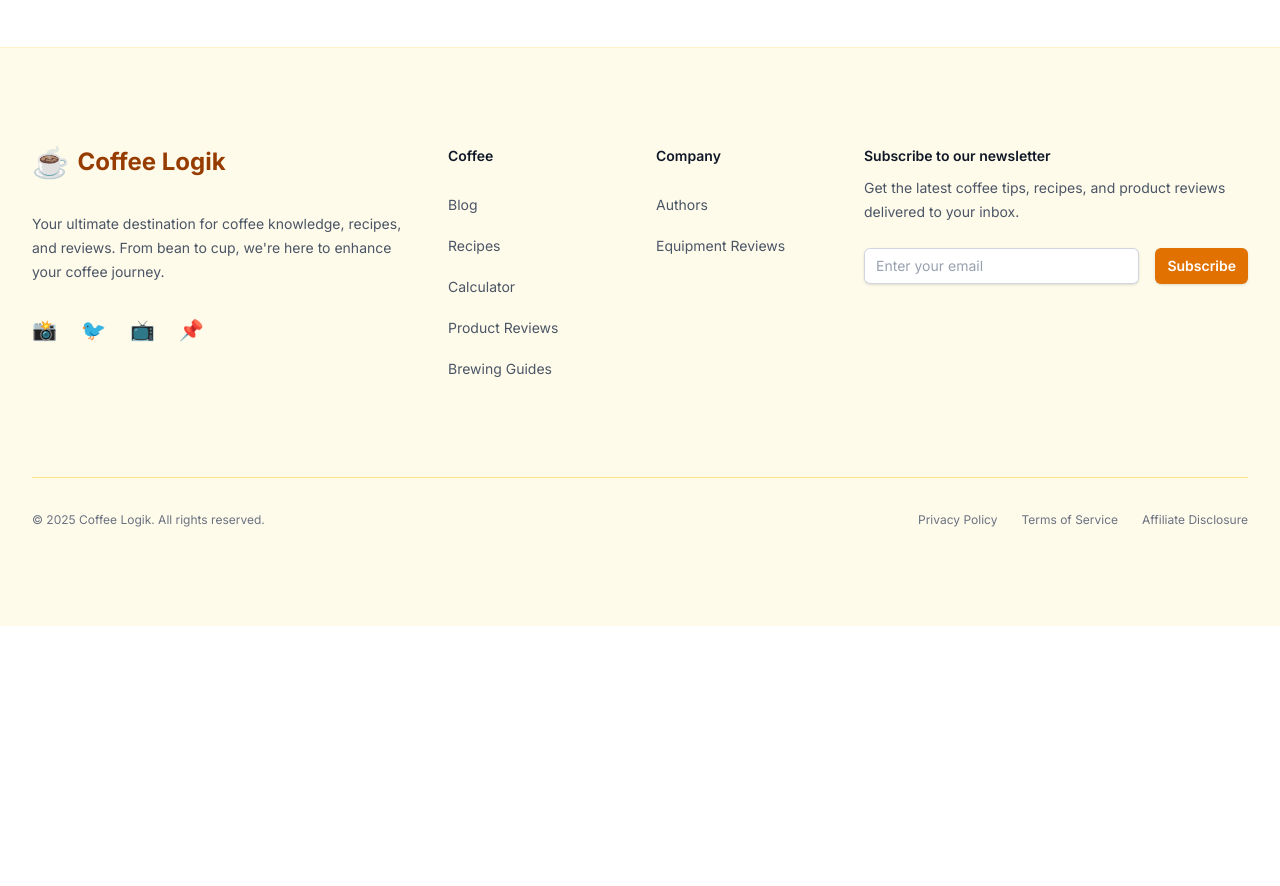
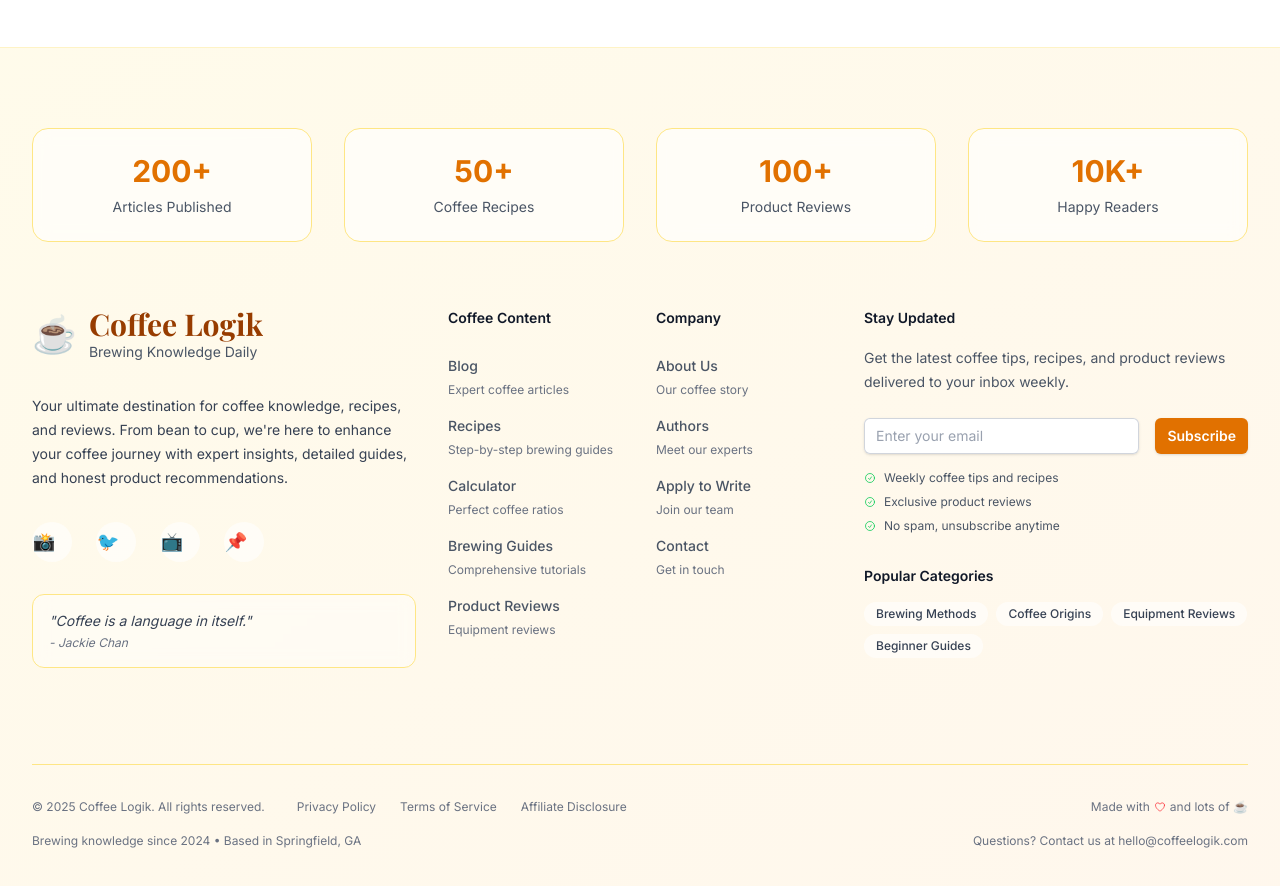
Before and after one commit to Ashley4734/coffeelogik-fullstack, a Next.js app in the folder frontend/: page /search in a window 1280 px wide. Shown: the part 840-1726 px from the top of the page. Before the commit the page ends 1466 px from the top, so only its background shows below. Built offline with nearby package versions, Linux system fonts and the light colour scheme; no server answers; a web font is replaced by a local one.

Commit message:
Update Footer.tsx

```diff
--- a/frontend/src/components/layout/Footer.tsx
+++ b/frontend/src/components/layout/Footer.tsx
@@ -1,81 +1,199 @@
+// frontend/src/components/layout/Footer.tsx
+'use client';
+
+import { useState } from 'react';
 import Link from 'next/link';
+import {
+  EnvelopeIcon,
+  CheckCircleIcon,
+  ArrowTopRightOnSquareIcon,
+  HeartIcon
+} from '@heroicons/react/24/outline';
 
 const footerNavigation = {
   coffee: [
-    { name: 'Blog', href: '/blog' },
-    { name: 'Recipes', href: '/recipes' },
-    { name: 'Calculator', href: '/calculator' }, // Add this line
-    { name: 'Product Reviews', href: '/products' },
-    { name: 'Brewing Guides', href: '/brewing-guides' },
+    { name: 'Blog', href: '/blog', description: 'Expert coffee articles' },
+    { name: 'Recipes', href: '/recipes', description: 'Step-by-step brewing guides' },
+    { name: 'Calculator', href: '/calculator', description: 'Perfect coffee ratios' },
+    { name: 'Brewing Guides', href: '/brewing-guides', description: 'Comprehensive tutorials' },
+    { name: 'Product Reviews', href: '/products', description: 'Equipment reviews' },
   ],
   company: [
-    { name: 'Authors', href: '/authors' },
-    { name: 'Equipment Reviews', href: '/products' },
+    { name: 'About Us', href: '/about', description: 'Our coffee story' },
+    { name: 'Authors', href: '/authors', description: 'Meet our experts' },
+    { name: 'Apply to Write', href: '/apply-to-write', description: 'Join our team' },
+    { name: 'Contact', href: '/contact', description: 'Get in touch' },
+  ],
+  categories: [
+    { name: 'Brewing Methods', href: '/blog/category/brewing-methods' },
+    { name: 'Coffee Origins', href: '/blog/category/coffee-origins' },
+    { name: 'Equipment Reviews', href: '/blog/category/equipment-reviews' },
+    { name: 'Beginner Guides', href: '/blog/category/beginner-guides' },
+  ],
+  legal: [
+    { name: 'Privacy Policy', href: '/privacy' },
+    { name: 'Terms of Service', href: '/terms' },
+    { name: 'Affiliate Disclosure', href: '/affiliate-disclosure' },
   ],
   social: [
-    { name: 'Instagram', href: '#', icon: '📸' },
-    { name: 'Twitter', href: '#', icon: '🐦' },
-    { name: 'YouTube', href: '#', icon: '📺' },
-    { name: 'Pinterest', href: '#', icon: '📌' },
+    {
+      name: 'Instagram',
+      href: 'https://instagram.com/coffeelogik',
+      icon: '📸',
+      external: true
+    },
+    {
+      name: 'Twitter',
+      href: 'https://twitter.com/coffeelogik',
+      icon: '🐦',
+      external: true
+    },
+    {
+      name: 'YouTube',
+      href: 'https://youtube.com/@coffeelogik',
+      icon: '📺',
+      external: true
+    },
+    {
+      name: 'Pinterest',
+      href: 'https://pinterest.com/coffeelogik',
+      icon: '📌',
+      external: true
+    },
   ],
 };
 
+const quickStats = [
+  { label: 'Articles Published', value: '200+' },
+  { label: 'Coffee Recipes', value: '50+' },
+  { label: 'Product Reviews', value: '100+' },
+  { label: 'Happy Readers', value: '10K+' },
+];
+
 export default function Footer() {
+  const [email, setEmail] = useState('');
+  const [isSubscribed, setIsSubscribed] = useState(false);
+  const [isSubmitting, setIsSubmitting] = useState(false);
+
+  const handleNewsletterSubmit = async (e: React.FormEvent) => {
+    e.preventDefault();
+    if (!email || !email.includes('@')) return;
+
+    setIsSubmitting(true);
+
+    try {
+      // Simulate newsletter signup
+      await new Promise(resolve => setTimeout(resolve, 1000));
+
+      // Create mailto link as fallback
+      const subject = encodeURIComponent('Newsletter Subscription - Coffee Logik');
+      const body = encodeURIComponent(`Please add ${email} to the Coffee Logik newsletter.`);
+      window.location.href = `mailto:newsletter@coffeelogik.com?subject=${subject}&body=${body}`;
+
+      setIsSubscribed(true);
+      setEmail('');
+    } catch (error) {
+      console.error('Newsletter signup error:', error);
+    } finally {
+      setIsSubmitting(false);
+    }
+  };
+
   return (
-    <footer className="bg-amber-50 border-t border-amber-100">
-      <div className="mx-auto max-w-7xl px-6 py-16 sm:py-24 lg:px-8">
+    <footer className="bg-gradient-to-br from-amber-50 to-orange-50 border-t border-amber-100">
+      <div className="mx-auto max-w-7xl px-6 py-16 sm:py-20 lg:px-8">
+        {/* Quick Stats */}
+        <div className="mb-16">
+          <div className="grid grid-cols-2 md:grid-cols-4 gap-8 text-center">
+            {quickStats.map((stat) => (
+              <div key={stat.label} className="bg-white/60 backdrop-blur-sm rounded-2xl p-6 border border-amber-200">
+                <div className="text-2xl md:text-3xl font-bold text-amber-600 mb-2">{stat.value}</div>
+                <div className="text-sm text-gray-600">{stat.label}</div>
+              </div>
+            ))}
+          </div>
+        </div>
+
         <div className="xl:grid xl:grid-cols-3 xl:gap-8">
+          {/* Brand Section */}
           <div className="space-y-8">
-            <div className="flex items-center space-x-2">
-              <span className="text-3xl">☕</span>
-              <span className="text-2xl font-bold text-amber-800">Coffee Logik</span>
+            <div className="flex items-center space-x-3">
+              <span className="text-4xl">☕</span>
+              <div>
+                <span className="text-3xl font-bold text-amber-800 font-playfair">Coffee Logik</span>
+                <div className="text-sm text-gray-600">Brewing Knowledge Daily</div>
               </div>
-            <p className="text-sm leading-6 text-gray-600">
+            </div>
+
+            <p className="text-sm leading-6 text-gray-700 max-w-md">
               Your ultimate destination for coffee knowledge, recipes, and reviews.
-              From bean to cup, we&apos;re here to enhance your coffee journey.
+              From bean to cup, we&apos;re here to enhance your coffee journey with expert insights,
+              detailed guides, and honest product recommendations.
             </p>
+
+            {/* Social Links */}
             <div className="flex space-x-6">
               {footerNavigation.social.map((item) => (
                 <Link
                   key={item.name}
                   href={item.href}
-                  className="text-gray-400 hover:text-amber-600 transition-colors"
+                  target={item.external ? "_blank" : "_self"}
+                  rel={item.external ? "noopener noreferrer" : ""}
+                  className="group flex items-center justify-center w-10 h-10 bg-white/60 hover:bg-white rounded-full transition-all duration-200 hover:scale-110"
+                  title={item.name}
                 >
-                  <span className="text-xl">{item.icon}</span>
-                  <span className="sr-only">{item.name}</span>
+                  <span className="text-lg group-hover:scale-110 transition-transform">
+                    {item.icon}
+                  </span>
+                  {item.external && (
+                    <ArrowTopRightOnSquareIcon className="h-3 w-3 ml-1 opacity-0 group-hover:opacity-100 transition-opacity" />
+                  )}
                 </Link>
               ))}
             </div>
+
+            {/* Coffee Quote */}
+            <div className="bg-white/40 backdrop-blur-sm rounded-xl p-4 border border-amber-200">
+              <blockquote className="text-sm italic text-gray-700">
+                &quot;Coffee is a language in itself.&quot;
+              </blockquote>
+              <cite className="text-xs text-gray-500 mt-1 block">- Jackie Chan</cite>
+            </div>
           </div>
 
+          {/* Navigation Grid */}
           <div className="mt-16 grid grid-cols-2 gap-8 xl:col-span-2 xl:mt-0">
             <div className="md:grid md:grid-cols-2 md:gap-8">
+              {/* Coffee Content */}
               <div>
-                <h3 className="text-sm font-semibold leading-6 text-gray-900">Coffee</h3>
-                <ul role="list" className="mt-6 space-y-4">
+                <h3 className="text-sm font-semibold leading-6 text-gray-900 mb-6">Coffee Content</h3>
+                <ul role="list" className="space-y-4">
                   {footerNavigation.coffee.map((item) => (
                     <li key={item.name}>
                       <Link
                         href={item.href}
-                        className="text-sm leading-6 text-gray-600 hover:text-amber-600 transition-colors"
+                        className="group text-sm leading-6 text-gray-600 hover:text-amber-600 transition-colors"
                       >
-                        {item.name}
+                        <div className="font-medium group-hover:text-amber-700">{item.name}</div>
+                        <div className="text-xs text-gray-500 mt-1">{item.description}</div>
                       </Link>
                     </li>
                   ))}
                 </ul>
               </div>
 
+              {/* Company */}
               <div className="mt-10 md:mt-0">
-                <h3 className="text-sm font-semibold leading-6 text-gray-900">Company</h3>
-                <ul role="list" className="mt-6 space-y-4">
+                <h3 className="text-sm font-semibold leading-6 text-gray-900 mb-6">Company</h3>
+                <ul role="list" className="space-y-4">
                   {footerNavigation.company.map((item) => (
                     <li key={item.name}>
                       <Link
                         href={item.href}
-                        className="text-sm leading-6 text-gray-600 hover:text-amber-600 transition-colors"
+                        className="group text-sm leading-6 text-gray-600 hover:text-amber-600 transition-colors"
                       >
-                        {item.name}
+                        <div className="font-medium group-hover:text-amber-700">{item.name}</div>
+                        <div className="text-xs text-gray-500 mt-1">{item.description}</div>
                       </Link>
                     </li>
                   ))}
@@ -83,13 +201,25 @@ export default function Footer() {
               </div>
             </div>
 
+            {/* Newsletter Section */}
             <div className="md:grid md:grid-cols-1">
               <div>
-                <h3 className="text-sm font-semibold leading-6 text-gray-900">Subscribe to our newsletter</h3>
-                <p className="mt-2 text-sm leading-6 text-gray-600">
-                  Get the latest coffee tips, recipes, and product reviews delivered to your inbox.
+                <h3 className="text-sm font-semibold leading-6 text-gray-900 mb-4">
+                  Stay Updated
+                </h3>
+                <p className="text-sm leading-6 text-gray-600 mb-6">
+                  Get the latest coffee tips, recipes, and product reviews delivered to your inbox weekly.
                 </p>
-                <div className="mt-6 sm:flex sm:max-w-md">
+
+                {isSubscribed ? (
+                  <div className="bg-green-50 border border-green-200 rounded-lg p-4 text-center">
+                    <CheckCircleIcon className="h-8 w-8 text-green-600 mx-auto mb-2" />
+                    <div className="text-sm font-medium text-green-800">Thanks for subscribing!</div>
+                    <div className="text-xs text-green-600 mt-1">Check your email to confirm.</div>
+                  </div>
+                ) : (
+                  <form onSubmit={handleNewsletterSubmit} className="space-y-4">
+                    <div className="sm:flex sm:max-w-md">
                       <label htmlFor="email-address" className="sr-only">
                         Email address
                       </label>
@@ -97,7 +227,8 @@ export default function Footer() {
                         type="email"
                         name="email-address"
                         id="email-address"
-                    autoComplete="email"
+                        value={email}
+                        onChange={(e) => setEmail(e.target.value)}
                         required
                         className="w-full min-w-0 appearance-none rounded-md border-0 bg-white px-3 py-1.5 text-base text-gray-900 shadow-sm ring-1 ring-inset ring-gray-300 placeholder:text-gray-400 focus:ring-2 focus:ring-inset focus:ring-amber-500 sm:w-64 sm:text-sm sm:leading-6 xl:w-full"
                         placeholder="Enter your email"
@@ -105,10 +236,45 @@ export default function Footer() {
                       <div className="mt-4 sm:ml-4 sm:mt-0 sm:flex-shrink-0">
                         <button
                           type="submit"
-                      className="flex w-full items-center justify-center rounded-md bg-amber-600 px-3 py-2 text-sm font-semibold text-white shadow-sm hover:bg-amber-500 focus-visible:outline focus-visible:outline-2 focus-visible:outline-offset-2 focus-visible:outline-amber-600"
+                          disabled={isSubmitting}
+                          className="flex w-full items-center justify-center rounded-md bg-amber-600 px-3 py-2 text-sm font-semibold text-white shadow-sm hover:bg-amber-500 focus-visible:outline focus-visible:outline-2 focus-visible:outline-offset-2 focus-visible:outline-amber-600 disabled:opacity-50 transition-colors"
                         >
-                      Subscribe
+                          {isSubmitting ? 'Subscribing...' : 'Subscribe'}
                         </button>
+                      </div>
+                    </div>
+
+                    {/* Newsletter Benefits */}
+                    <div className="mt-4 space-y-2">
+                      <div className="flex items-center text-xs text-gray-600">
+                        <CheckCircleIcon className="h-3 w-3 text-green-500 mr-2 flex-shrink-0" />
+                        <span>Weekly coffee tips and recipes</span>
+                      </div>
+                      <div className="flex items-center text-xs text-gray-600">
+                        <CheckCircleIcon className="h-3 w-3 text-green-500 mr-2 flex-shrink-0" />
+                        <span>Exclusive product reviews</span>
+                      </div>
+                      <div className="flex items-center text-xs text-gray-600">
+                        <CheckCircleIcon className="h-3 w-3 text-green-500 mr-2 flex-shrink-0" />
+                        <span>No spam, unsubscribe anytime</span>
+                      </div>
+                    </div>
+                  </form>
+                )}
+
+                {/* Popular Categories */}
+                <div className="mt-8">
+                  <h4 className="text-sm font-semibold text-gray-900 mb-4">Popular Categories</h4>
+                  <div className="flex flex-wrap gap-2">
+                    {footerNavigation.categories.map((category) => (
+                      <Link
+                        key={category.name}
+                        href={category.href}
+                        className="inline-flex items-center rounded-full bg-white/60 px-3 py-1 text-xs font-medium text-gray-700 hover:bg-white hover:text-amber-600 transition-colors"
+                      >
+                        {category.name}
+                      </Link>
+                    ))}
                   </div>
                 </div>
               </div>
@@ -116,21 +282,51 @@ export default function Footer() {
           </div>
         </div>
 
+        {/* Bottom Section */}
         <div className="mt-16 border-t border-amber-200 pt-8 sm:mt-20 lg:mt-24">
-          <div className="flex flex-col sm:flex-row sm:items-center sm:justify-between">
-            <p className="text-xs leading-5 text-gray-500">
+          <div className="flex flex-col lg:flex-row lg:items-center lg:justify-between">
+            {/* Copyright and Links */}
+            <div className="flex flex-col sm:flex-row sm:items-center sm:justify-between lg:justify-start lg:space-x-8">
+              <p className="text-xs leading-5 text-gray-500 mb-4 sm:mb-0">
                 &copy; {new Date().getFullYear()} Coffee Logik. All rights reserved.
               </p>
-            <div className="mt-4 flex space-x-6 sm:mt-0">
-              <Link href="/privacy" className="text-xs leading-5 text-gray-500 hover:text-gray-600">
-                Privacy Policy
+              <div className="flex space-x-6">
+                {footerNavigation.legal.map((item) => (
+                  <Link
+                    key={item.name}
+                    href={item.href}
+                    className="text-xs leading-5 text-gray-500 hover:text-amber-600 transition-colors"
+                  >
+                    {item.name}
                   </Link>
-              <Link href="/terms" className="text-xs leading-5 text-gray-500 hover:text-gray-600">
-                Terms of Service
+                ))}
+              </div>
+            </div>
+
+            {/* Made with Love */}
+            <div className="mt-4 lg:mt-0">
+              <div className="flex items-center text-xs text-gray-500">
+                <span>Made with</span>
+                <HeartIcon className="h-3 w-3 text-red-500 mx-1" />
+                <span>and lots of ☕</span>
+              </div>
+            </div>
+          </div>
+
+          {/* Additional Info */}
+          <div className="mt-6 lg:mt-4">
+            <div className="flex flex-col sm:flex-row sm:items-center sm:justify-between text-xs text-gray-500">
+              <div>
+                <p>Brewing knowledge since 2024 • Based in Springfield, GA</p>
+              </div>
+              <div className="mt-2 sm:mt-0">
+                <Link
+                  href="/contact"
+                  className="hover:text-amber-600 transition-colors"
+                >
+                  Questions? Contact us at hello@coffeelogik.com
                 </Link>
-              <Link href="/affiliate-disclosure" className="text-xs leading-5 text-gray-500 hover:text-gray-600">
-                Affiliate Disclosure
-              </Link>
+              </div>
             </div>
           </div>
         </div>
```
Lines whose indentation alone changed are shown as unchanged.
